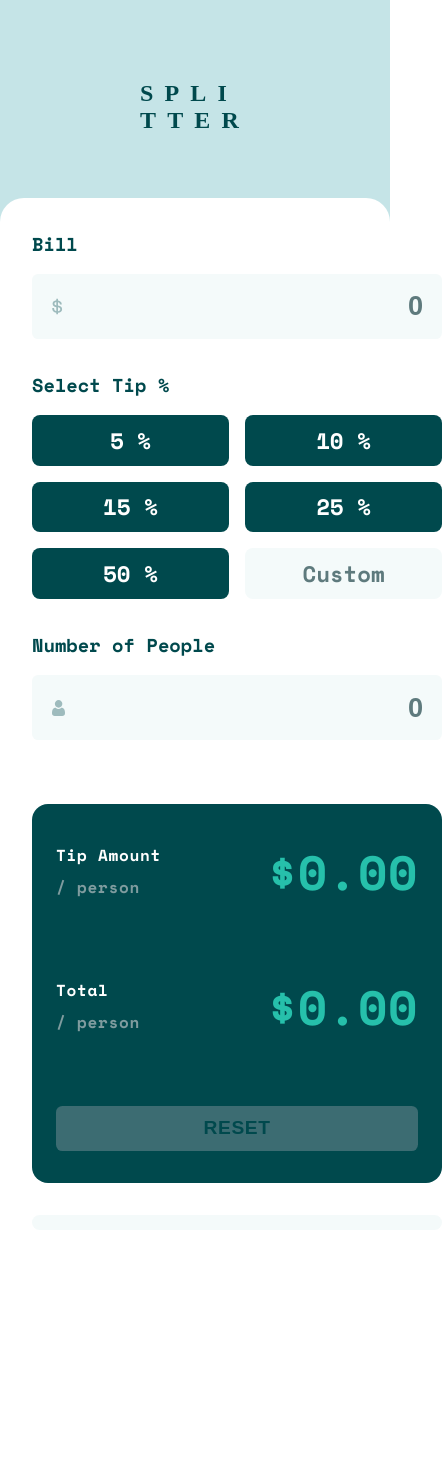
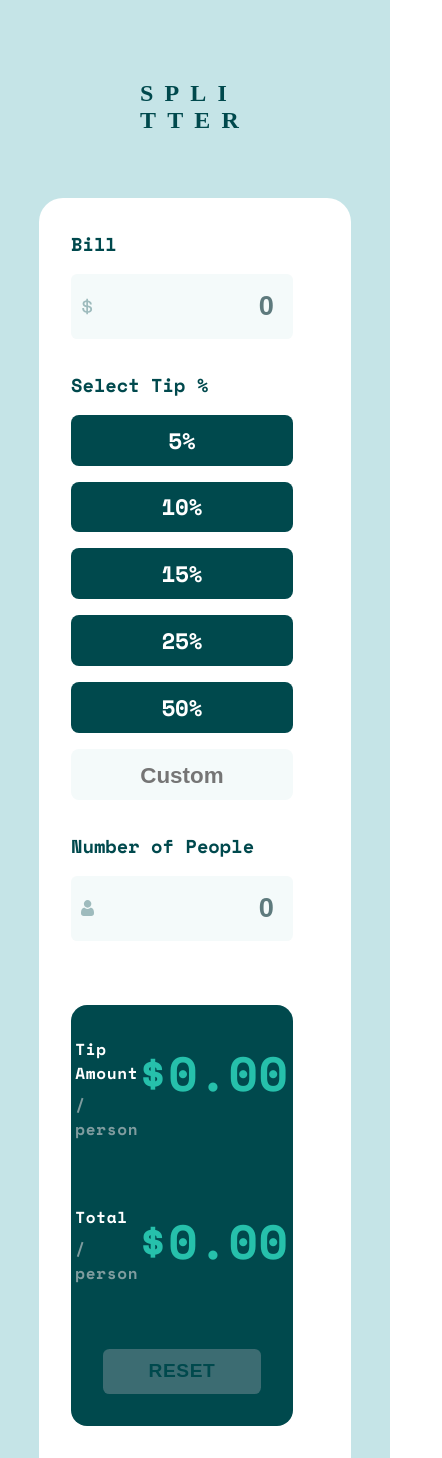
Before and after one commit to demi05/tip-calculator-app, a React (Create React App) app: page / in a window 390 px wide. Shown: the whole page, 442 px wide, since content can reach past the window. Before the commit the page ends 1262 px from the top, so only its background shows below. Built offline with nearby package versions, Linux system fonts and the light colour scheme.

Commit message:
committing changes

```diff
--- a/src/App.js
+++ b/src/App.js
@@ -6,7 +6,6 @@ import Tip from "./Tip";
 import { GlobalProvider } from "./context/GlobalState";
 import { useDisableNumberInputScroll } from "./useDisableNumberInputScroll";
 import ErrorState from "./ErrorState";
-import Custom from "./Custom";
 
 function App() {
   useDisableNumberInputScroll();
@@ -24,7 +23,6 @@ function App() {
               <People />
             </div>
             <ShowTip />
-            <Custom />
           </div>
         </div>
       </div>
--- a/src/Bill.js
+++ b/src/Bill.js
@@ -1,21 +1,22 @@
 import { useInputValues } from "./context/GlobalState";
 
 const Bill = () => {
-  const { bill, setBill } = useInputValues();
+  const { bill, setBill, handleErrorState, errorClass } = useInputValues();
 
   return (
     <div className="bill-div">
       <div className="bill-div-text">
         <h3>Bill</h3>
-        <p className={`hidden-p ${bill === 0 ? "hidden" : "not-hidden"}`}>
-          Can't be zero
-        </p>
+        <p className={`hidden-p ${errorClass}`}>Can't be zero</p>
       </div>
-      <input
-        type="number"
-        value={bill}
-        onChange={(e) => setBill(e.target.value)}
-      />
+      <div className="input">
+        <input
+          type="number"
+          value={bill}
+          onChange={(e) => setBill(e.target.value)}
+          onBlur={handleErrorState}
+        />
+      </div>
     </div>
   );
 };
--- a/src/Custom.js
+++ /dev/null
@@ -1,12 +0,0 @@
-const Custom = ({ customTip, onCustomTipChange }) => {
-  return (
-    <input
-      className="custom-tip"
-      type="number"
-      value={customTip}
-      onChange={(e) => onCustomTipChange(e.target.value)}
-    />
-  );
-};
-
-export default Custom;
--- a/src/ErrorState.js
+++ b/src/ErrorState.js
@@ -1,12 +1,20 @@
+import { useEffect } from "react";
 export const ErrorState = () => {
-  const numberInputs = document.querySelectorAll("input[type = 'number']");
+  useEffect(() => {
+    const numberInputs = document.querySelectorAll("input[type = 'number']");
+    const inputDivs = document.querySelectorAll(".input");
 
-  return numberInputs.forEach((input) => {
-    if (input.value === 0) {
-      input.classList.add("error-input");
-      console.log("pk");
-    }
-  });
+    return () => {
+      numberInputs.forEach((input) => {
+        if (input.value === 0) {
+          inputDivs.forEach((inputDiv) => {
+            inputDiv.classList.add("error-input");
+            console.log("pk");
+          });
+        }
+      });
+    };
+  }, []);
 };
 
 export default ErrorState;
--- a/src/People.js
+++ b/src/People.js
@@ -1,21 +1,22 @@
 import { useInputValues } from "./context/GlobalState";
 
 const People = () => {
-  const { people, setPeople } = useInputValues();
+  const { people, setPeople, handleErrorState, errorClass } = useInputValues();
 
   return (
     <div className="people-div">
       <div className="people-div-text">
         <h3>Number of People</h3>
-        <p className={`hidden-p ${people === 0 ? "hidden" : "not-hidden"}`}>
-          Can't be zero
-        </p>
+        <p className={`hidden-p ${errorClass}`}>Can't be zero</p>
       </div>
-      <input
-        type="number"
-        value={people}
-        onChange={(e) => setPeople(e.target.value)}
-      />
+      <div className="input">
+        <input
+          type="number"
+          value={people}
+          onChange={(e) => setPeople(e.target.value)}
+          onBlur={handleErrorState}
+        />
+      </div>
     </div>
   );
 };
--- a/src/ShowTip.js
+++ b/src/ShowTip.js
@@ -1,9 +1,11 @@
 import { useInputValues } from "./context/GlobalState";
+// import Tip from "./Tip";
 
 const ShowTip = () => {
   const submitForm = (e) => {
     e.preventDefault();
   };
+  const { bill } = useInputValues();
   const { calculateBill } = useInputValues();
   const { finalTip } = useInputValues();
   const { finalTotal } = useInputValues();
--- a/src/Tip.js
+++ b/src/Tip.js
@@ -1,6 +1,5 @@
 import { useState } from "react";
 import { useInputValues } from "./context/GlobalState";
-import Custom from "./Custom";
 
 const Tip = () => {
   let { setTipPercentage } = useInputValues();
@@ -42,16 +41,20 @@ const Tip = () => {
             key={tip.id}
             onClick={() => handleTipSelection(tip.id, tip.value)}
           >
-            {typeof tip.value === "number" ? `${tip.value} %` : `${tip.value}`}
+            {tip.value === "Custom" ? (
+              <input
+                className="custom-tip"
+                type="number"
+                placeholder="Custom"
+                value={customTip}
+                onChange={(e) => handleCustomTipChange(e.target.value)}
+              />
+            ) : (
+              `${tip.value}%`
+            )}
           </p>
         ))}
       </div>
-      {activeTipId === 6 && (
-        <Custom
-          customTip={customTip}
-          onCustomTipChange={handleCustomTipChange}
-        />
-      )}
     </div>
   );
 };
--- a/src/context/GlobalState.js
+++ b/src/context/GlobalState.js
@@ -1,4 +1,4 @@
-import { createContext, useContext, useState } from "react";
+import { createContext, useCallback, useContext, useState } from "react";
 
 const GlobalContext = createContext();
 export const useInputValues = () => useContext(GlobalContext);
@@ -10,9 +10,22 @@ export const GlobalProvider = ({ children }) => {
   const [finalTip, setFinalTip] = useState(0);
   const [finalTotal, setFinalTotal] = useState(0);
   const [tipPercentage, setTipPercentage] = useState(0);
+  const [errorClass, setErrorClass] = useState("hidden");
   // const tipPercentage = 0.15;
 
+  const handleErrorState = useCallback(() => {
+    if (bill === 0) {
+      setErrorClass("not-hidden");
+    } else {
+      setErrorClass("hidden");
+    }
+  }, [bill]);
+
   const calculateBill = () => {
+    handleErrorState();
+    if (bill === 0 || people === 0) {
+      return;
+    }
     const billPerPerson = bill / people;
 
     const calculatedFinalTip =
@@ -40,6 +53,8 @@ export const GlobalProvider = ({ children }) => {
         setFinalTip,
         finalTotal,
         setFinalTotal,
+        handleErrorState,
+        errorClass,
       }}
     >
       {children}
--- a/src/index.css
+++ b/src/index.css
@@ -63,6 +63,11 @@ input[type="number"]::-webkit-outer-spin-button {
   display: flex;
   align-items: center;
 }
+.input:focus,
+.input:hover {
+  border: 2px solid var(--Strong-cyan);
+  border-radius: 0.4rem;
+}
 .bill-div input,
 .people-div input {
   background-color: var(--Very-light-grayish-cyan);
@@ -72,13 +77,8 @@ input[type="number"]::-webkit-outer-spin-button {
   padding: 0.6em 0.7em;
   text-align: right;
   font-size: 1.7rem;
-  /* overflow: hidden; */
-}
-.bill-div input:hover,
-.bill-div input:active,
-.people-div input:hover,
-.people-div input:active {
-  border: 2px solid var(--Strong-cyan);
+  width: 100%;
+  outline: none;
 }
 .bill-div input {
   background-image: url("./assets/images/icon-dollar.svg");
@@ -95,7 +95,11 @@ input[type="number"]::-webkit-outer-spin-button {
   margin-left: auto;
 }
 .hidden {
+  color: var(--White);
   display: none;
+}
+.not-hidden {
+  display: block;
 }
 .error-input {
   border: 2px solid red;
@@ -119,22 +123,27 @@ input[type="number"]::-webkit-outer-spin-button {
   background-color: var(--Very-light-grayish-cyan);
   color: var(--Dark-grayish-cyan);
 }
+.tip:nth-last-of-type(1) input {
+  border: none;
+  background-color: var(--Very-light-grayish-cyan);
+  text-align: center;
+  width: 100%;
+  outline: none;
+}
+.tip:nth-last-of-type(1) input,
+.tip:nth-last-of-type(1) input::placeholder {
+  font-size: 1.4rem;
+}
 .tip:hover {
   background-color: var(--Light-grayish-cyan);
   color: var(--Very-dark-cyan);
 }
+.tip:nth-last-of-type(1):hover {
+  background-color: var(--Very-light-grayish-cyan);
+}
 .active-tip {
   background-color: var(--Strong-cyan);
   color: var(--Very-dark-cyan);
-}
-.custom-tip {
-  background-color: var(--Very-light-grayish-cyan);
-  color: var(--Dark-grayish-cyan);
-  border: none;
-  border-radius: 0.5rem;
-  /* padding: 0.6em 0.7em; */
-  /* text-align: right; */
-  /* font-size: 1.7rem; */
 }
 .calc-tip-div {
   display: flex;
@@ -155,14 +164,12 @@ form div {
   justify-content: center;
   font-weight: 700;
   letter-spacing: 0.7px;
-  /* border: 1px solid rebeccapurple; */
 }
 form div .label {
   display: flex;
   flex-direction: column;
   color: var(--White);
   gap: 0.5em;
-  /* border: 1px solid red; */
 }
 .span {
   color: var(--Grayish-cyan);
@@ -193,13 +200,27 @@ form button:hover {
   background-color: var(--Strong-cyan);
 }
 
-@media (min-width: 700px) and (max-width: 1200px) {
+@media (min-width: 950px) and (max-width: 1250px) {
   .container {
     width: 80%;
   }
+  .tip:nth-last-of-type(1) input {
+    width: 100%;
+    font-size: 1.3rem;
+  }
 }
 
-@media (max-width: 700px) {
+@media (min-width: 700px) and (max-width: 950px) {
+  .container {
+    width: 95%;
+  }
+  .tip:nth-last-of-type(1) input {
+    width: 100%;
+    font-size: 1.3rem;
+  }
+}
+
+@media (min-width: 400px) and (max-width: 700px) {
   .splitter-div {
     margin-top: 5em;
   }
@@ -209,9 +230,36 @@ form button:hover {
     border-radius: 0;
     border-top-left-radius: 1.5rem;
     border-top-right-radius: 1.5rem;
-    /* grid-template-rows: repeat(2, 2fr); */
   }
   .tip-div {
     grid-template-columns: repeat(2, 2fr);
   }
 }
+@media (max-width: 400px) {
+  .container-div {
+    width: 100vw;
+  }
+  .splitter-div {
+    margin-top: 5em;
+  }
+  .container {
+    grid-template-columns: 1fr;
+    width: 80%;
+    border-radius: 0;
+    border-top-left-radius: 1.5rem;
+    border-top-right-radius: 1.5rem;
+  }
+  .tip-div {
+    grid-template-columns: 1fr;
+  }
+  .tip-div p,
+  .bill-div input,
+  .people-div input {
+    width: 80%;
+  }
+  form {
+    width: 80%;
+    padding: 2em;
+    /* margin: 0 auto; */
+  }
+}
--- a/src/useDisableNumberInputScroll.js
+++ b/src/useDisableNumberInputScroll.js
@@ -6,7 +6,7 @@ export const useDisableNumberInputScroll = () => {
       e.preventDefault();
     };
 
-    //find all number inout elements in the document
+    //find all number input elements in the document
     const numberInputs = document.querySelectorAll("input[type = 'number']");
 
     //attach the handle wheen function as an event listener to each number input
```
